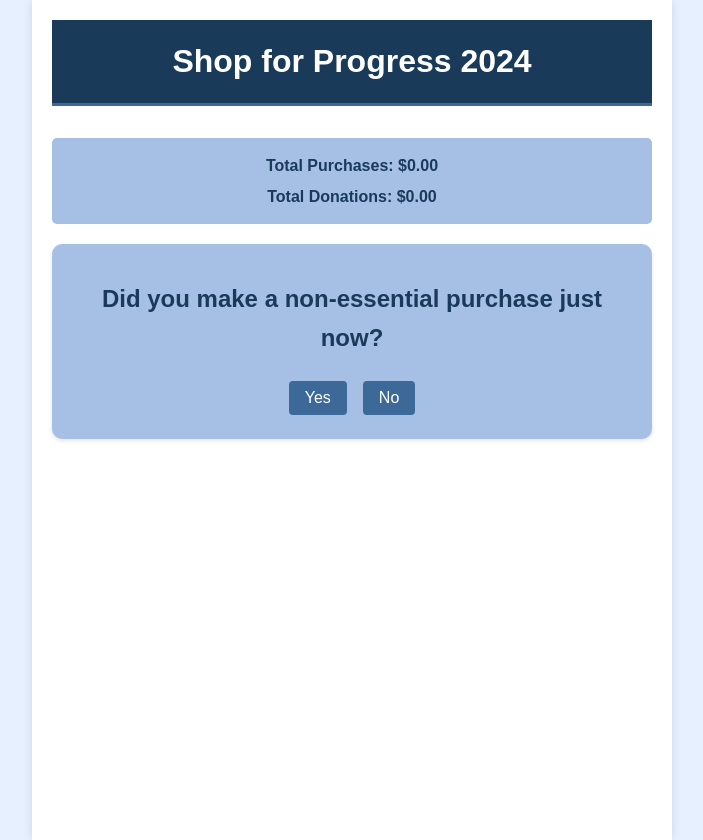
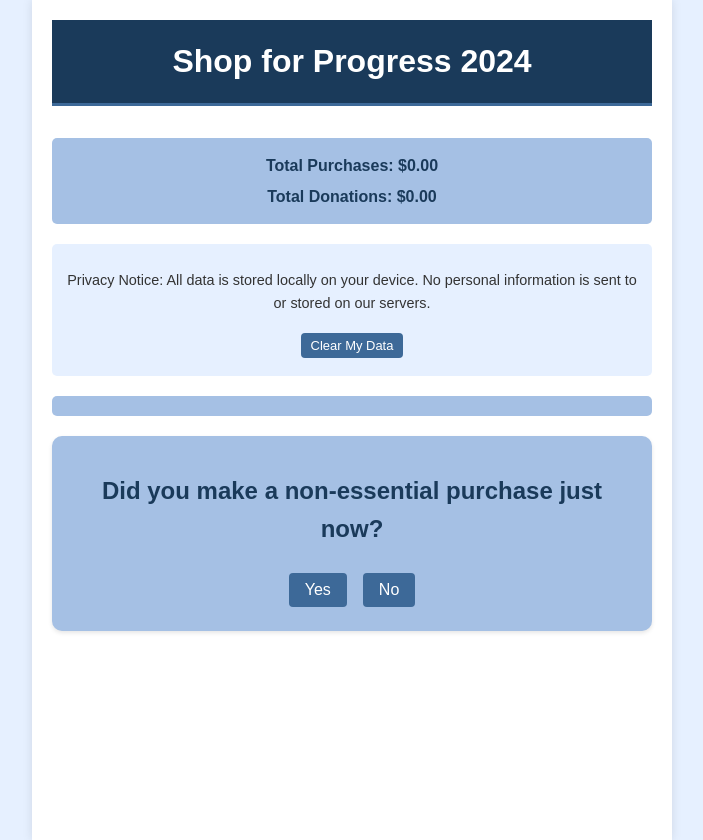
Before and after one commit to buko-juice/SpendForProgress, a React (Create React App) app: page / in a window 1280 px wide. Shown: the whole page, without its empty margins (288-991 px from the left). Built offline with nearby package versions, Linux system fonts and the light colour scheme.

Commit message:
Add privacy disclaimer and clear data feature

```diff
--- a/src/App.css
+++ b/src/App.css
@@ -123,3 +123,32 @@ a:hover {
   font-style: italic;
   color: var(--white);
 }
+
+/* Add these new styles to your existing App.css file */
+
+.privacy-disclaimer {
+  background-color: var(--light-blue);
+  padding: 10px;
+  border-radius: 5px;
+  margin-bottom: 20px;
+  font-size: 0.9em;
+  text-align: center;
+}
+
+.privacy-disclaimer p {
+  margin-bottom: 10px;
+}
+
+.clear-data-btn {
+  background-color: var(--medium-blue);
+  color: var(--white);
+  padding: 5px 10px;
+  border: none;
+  border-radius: 4px;
+  cursor: pointer;
+  font-size: 0.9em;
+}
+
+.clear-data-btn:hover {
+  background-color: var(--dark-blue);
+}
--- a/src/App.js
+++ b/src/App.js
@@ -72,6 +72,16 @@ function App() {
     setShowEncouragement(false);
   };
 
+const clearAllData = () => {
+  if (window.confirm("Are you sure you want to clear all your data? This action cannot be undone.")) {
+    localStorage.removeItem('totalPurchases');
+    localStorage.removeItem('totalDonations');
+    setTotalPurchases(0);
+    setTotalDonations(0);
+    alert("All data has been cleared.");
+  }
+};
+
   return (
     <div className="app-container">
       <header className="app-header">
@@ -83,6 +93,19 @@ function App() {
           <p>Total Purchases: ${totalPurchases.toFixed(2)}</p>
           <p>Total Donations: ${totalDonations.toFixed(2)}</p>
         </div>
+
+<main>
+  <div className="privacy-disclaimer">
+    <p>Privacy Notice: All data is stored locally on your device. No personal information is sent to or stored on our servers.</p>
+    <button onClick={clearAllData} className="clear-data-btn">Clear My Data</button>
+  </div>
+
+  <div className="totals-summary">
+    {/* ... existing totals-summary content ... */}
+  </div>
+
+  {/* ... rest of your existing code ... */}
+</main>
 
         {step === STEPS.ASK_PURCHASE && (
           <section>
```
